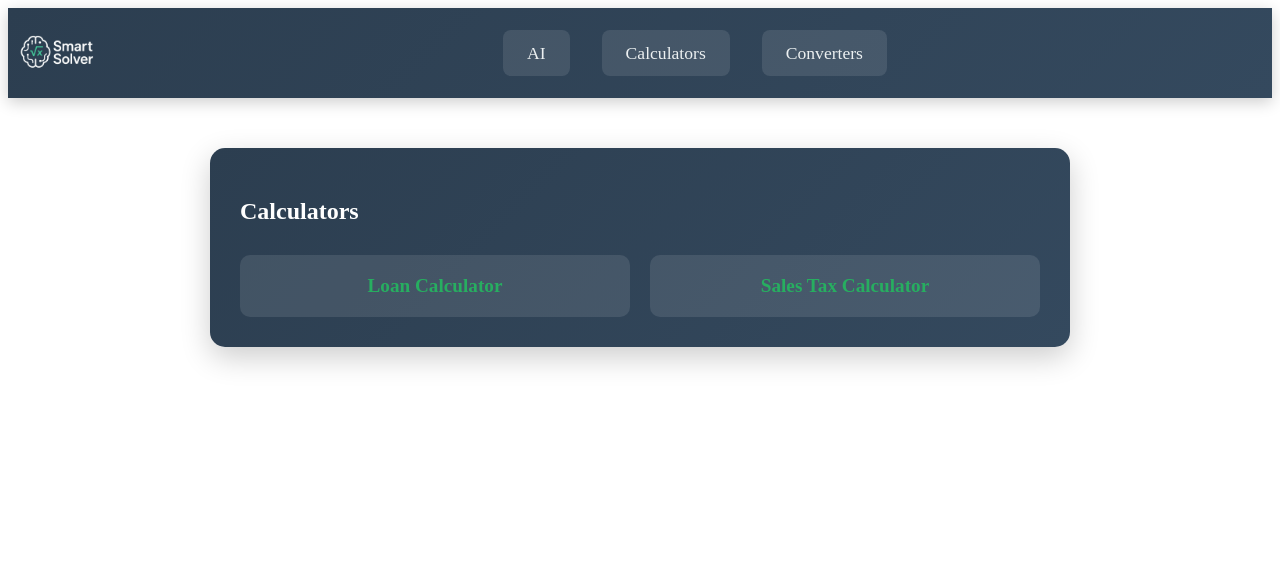
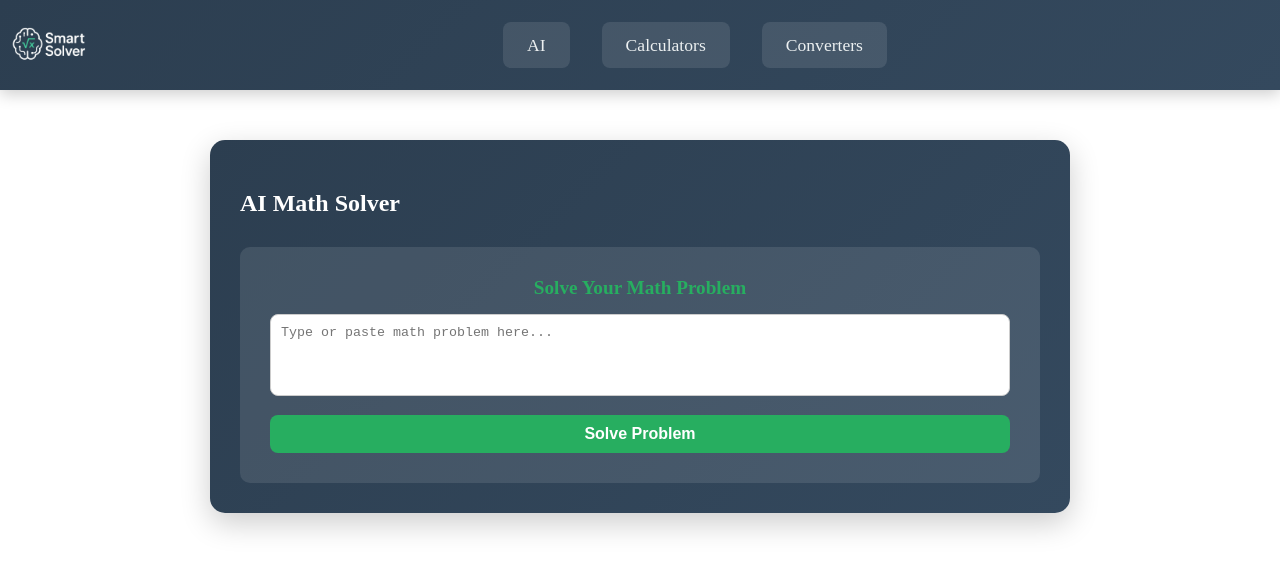
Before and after one commit to Sofia-Sikandreen/Calculators-and-Convertors, a React (Create React App) app: page / in a window 1280 px wide. Shown: the top 572 px of the page. Built offline with nearby package versions, Linux system fonts and the light colour scheme.

Commit message:
Update: frontend changes and converter fixes

```diff
--- a/src/App.js
+++ b/src/App.js
@@ -16,7 +16,7 @@ function App() {
         <Navbar />
         <Routes>
           {/* Main pages */}
-          <Route path="/" element={<CalculatorsPage />} />
+          <Route path="/" element={<MathCalculator />} />
           <Route path="/calculators" element={<CalculatorsPage />} />
           <Route path="/converters" element={<ConvertersPage />} />
 
--- a/src/Components/CurrencyConverter.js
+++ b/src/Components/CurrencyConverter.js
@@ -28,7 +28,7 @@ const CurrencyConverter = () => {
     };
 
     fetchCurrencies();
-  }, []);
+  }, [API_URL]);
 
   const handleConvert = async () => {
     if (!amount || isNaN(amount)) {
--- a/src/Components/Navbar.css
+++ b/src/Components/Navbar.css
@@ -8,6 +8,7 @@
   width: 100%;
   box-sizing: border-box;
   align-items: center;
+  margin: 0;
 }
 .navbar-content {
   display: flex;
@@ -53,6 +54,11 @@
   color: white !important;
   box-shadow: 0 2px 10px rgba(39, 174, 96, 0.3);
 }
+body {
+  margin: 0;
+  padding: 0;
+}
+
 @media (max-width: 768px) {
   .logo {
     height:adjust;
```
Also changed, not shown: package.json (+2 -8 lines), 1 other file (tests, documents, lock files or other folders).
